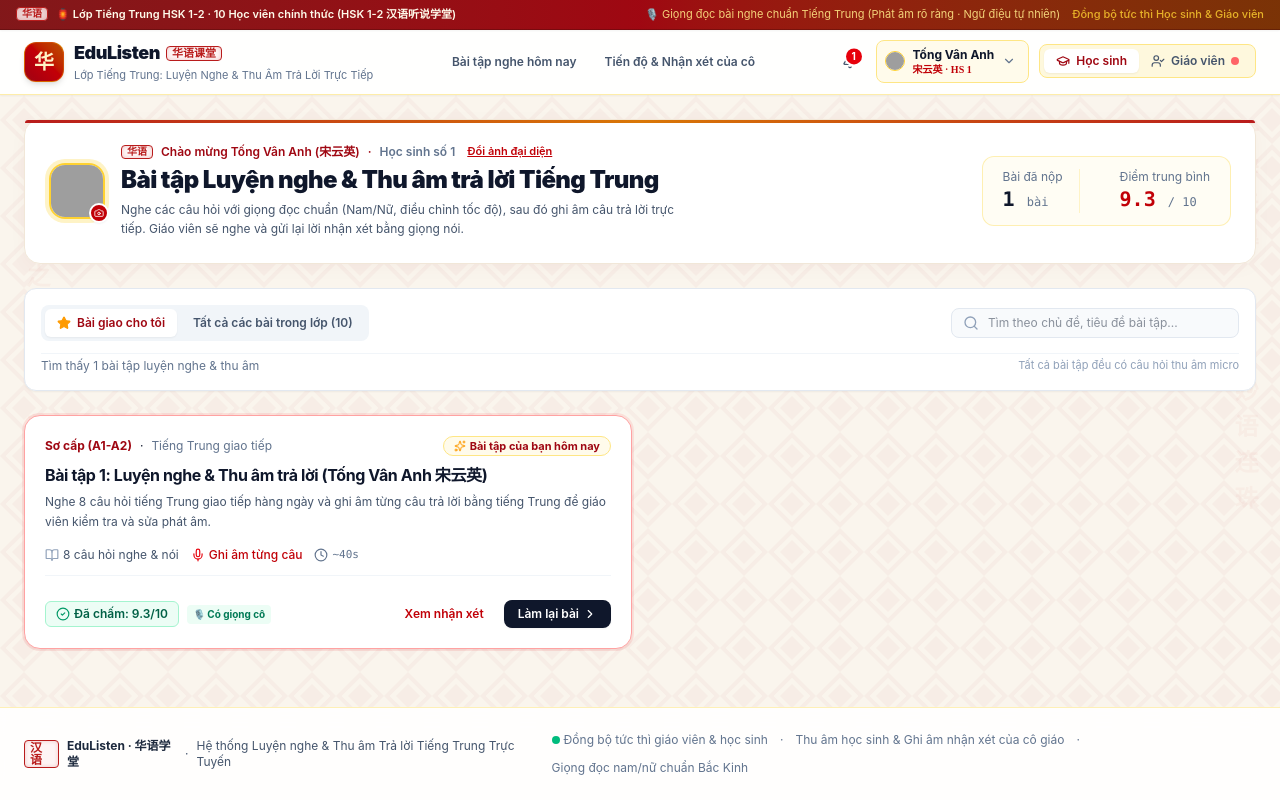
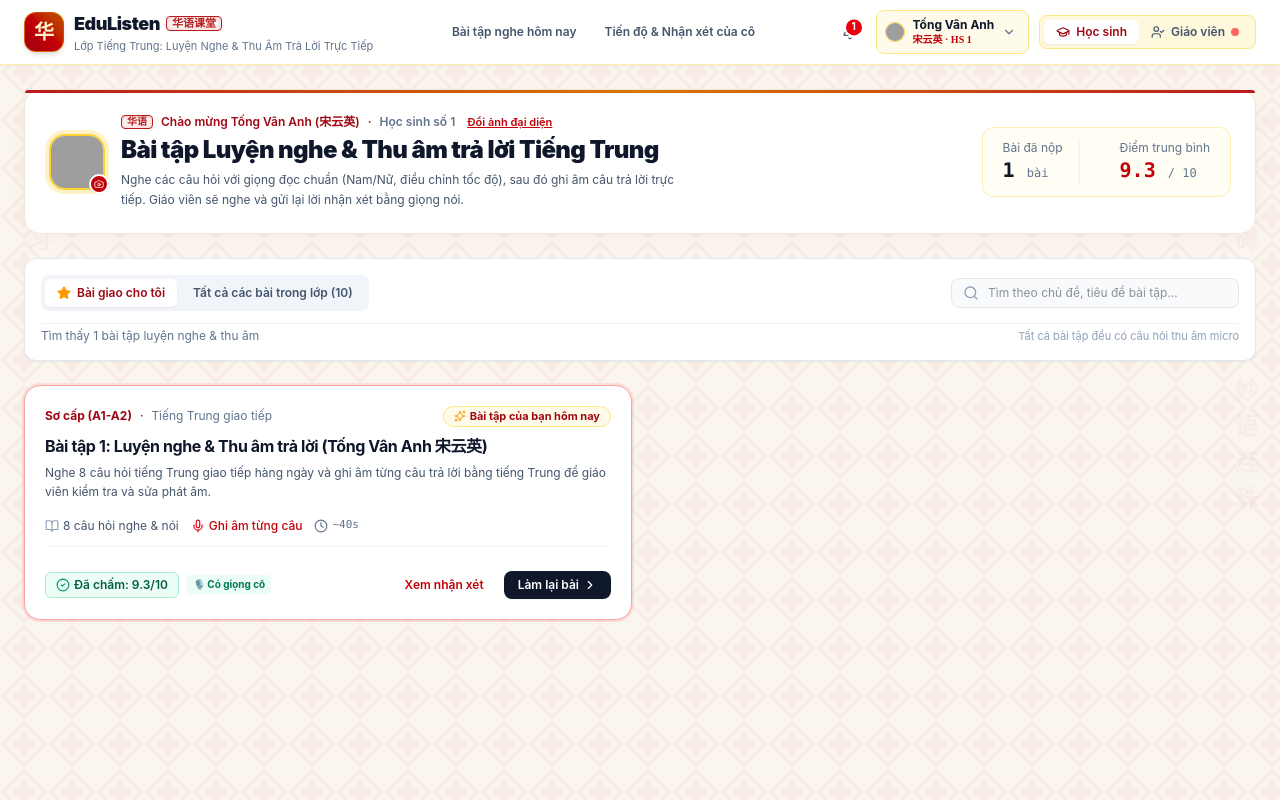
Before and after one commit to tthtranhuyen-lgtm/GTUD-772-Nghe-noi, a React (Vite) app: page / in a window 1280 px wide. Built offline with nearby package versions, Linux system fonts and the light colour scheme; grey boxes are pictures that could not be loaded; a web font is replaced by a local one.

Commit message:
refactor(ui): remove redundant ribbon and footer elements
Clean up the layout by removing the traditional Chinese top ribbon and footer to improve visual space and simplify the interface.

```diff
--- a/src/App.tsx
+++ b/src/App.tsx
@@ -61,28 +61,6 @@ const MainLayout: React.FC = () => {
         听辨无碍 · 妙语连珠
       </div>
 
-      {/* Traditional Chinese Top Ribbon */}
-      <div className="bg-gradient-to-r from-red-900 via-red-800 to-amber-900 text-amber-100 text-[11px] py-1.5 px-4 shadow-xs relative z-50 border-b border-red-950/40">
-        <div className="max-w-7xl mx-auto flex flex-wrap items-center justify-between gap-2">
-          <div className="flex items-center gap-2">
-            <span className="chinese-seal text-[10px] bg-red-100/90 text-red-900 border-red-300 font-bold px-1.5 py-0.5">
-              华语
-            </span>
-            <span className="font-semibold text-amber-50">
-              🏮 Lớp Tiếng Trung HSK 1-2 · 10 Học viên chính thức (HSK 1-2 汉语听说学堂)
-            </span>
-          </div>
-
-          <div className="flex items-center gap-3 text-amber-200/90 text-[11px]">
-            <span className="hidden sm:inline">
-              🎙️ Giọng đọc bài nghe chuẩn Tiếng Trung (Phát âm rõ ràng · Ngữ điệu tự nhiên)
-            </span>
-            <span className="text-amber-300/80 font-medium">
-              Đồng bộ tức thì Học sinh & Giáo viên
-            </span>
-          </div>
-        </div>
-      </div>
 
       {/* Top Bar Navigation */}
       <Navbar onOpenFeedbackModal={subId => setActiveFeedbackSubmissionId(subId)} />
@@ -168,29 +146,6 @@ const MainLayout: React.FC = () => {
         </div>
       )}
 
-      {/* Footer with Chinese Educational Aesthetics */}
-      <footer className="bg-white/90 backdrop-blur-md border-t border-amber-200/60 py-6 mt-auto relative z-10">
-        <div className="max-w-7xl mx-auto px-4 sm:px-6 flex flex-col sm:flex-row items-center justify-between gap-4 text-xs text-slate-600">
-          <div className="flex items-center gap-2">
-            <span className="chinese-seal text-xs font-bold bg-red-50 text-red-800 border-red-300">
-              汉语
-            </span>
-            <span className="font-bold text-slate-800">EduListen · 华语学堂</span>
-            <span>·</span>
-            <span>Hệ thống Luyện nghe & Thu âm Trả lời Tiếng Trung Trực Tuyến</span>
-          </div>
-          <div className="flex flex-wrap items-center gap-3 text-slate-500">
-            <span className="flex items-center gap-1">
-              <span className="w-2 h-2 rounded-full bg-emerald-500"></span>
-              Đồng bộ tức thì giáo viên & học sinh
-            </span>
-            <span>·</span>
-            <span>Thu âm học sinh & Ghi âm nhận xét của cô giáo</span>
-            <span>·</span>
-            <span>Giọng đọc nam/nữ chuẩn Bắc Kinh</span>
-          </div>
-        </div>
-      </footer>
     </div>
   );
 };
```
